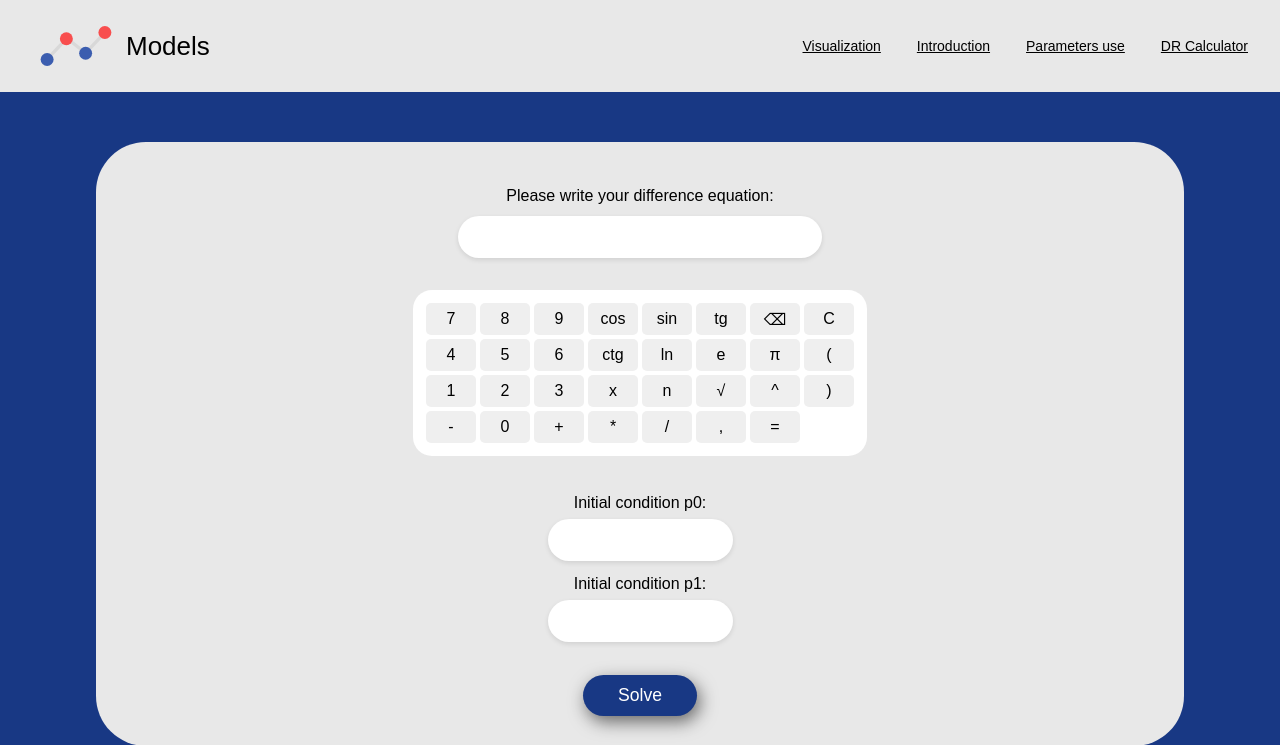
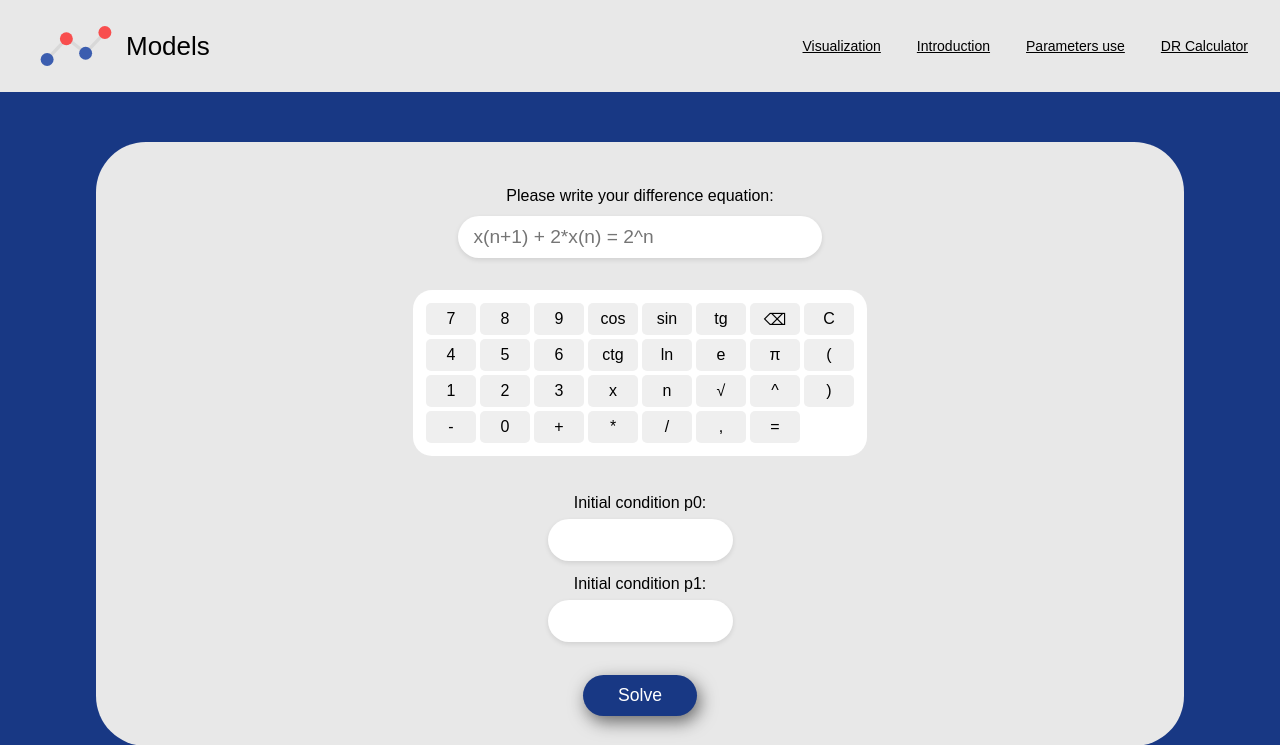
Before and after one commit to dosstacy/cobweb-website, a Flask app: page /calculator in a window 1280 px wide. Shown: the top 745 px of the page. Run offline with Flask 3, Linux system fonts and the light colour scheme; some libraries are stand-ins or nearby versions.

Commit message:
add placeholders

```diff
--- a/templates/calculator.html
+++ b/templates/calculator.html
@@ -14,7 +14,7 @@
             <form id="calc-form">
                 <label for="equation-input" style="display: block;">Please write your difference equation: </label>
                 <div class="eq-input-cont">
-                    <input class="eq-input" id="equation-input" required readonly/>
+                    <input class="eq-input" id="equation-input" required readonly placeholder="x(n+1) + 2*x(n) = 2^n"/>
                     <div class="error-message"></div>
                 </div>
                 <div class="calc-container">
--- a/templates/data.html
+++ b/templates/data.html
@@ -26,7 +26,7 @@
                 <div class="input-cont">
                     <label for="{{ field|lower }}">{{ field }}:</label>
                     {% if field == "Function" %}
-                        <input class="data-input" id="{{ field|lower }}" name="{{ field|lower }}" readonly/>
+                        <input class="data-input" id="{{ field|lower }}" name="{{ field|lower }}" readonly placeholder="4*x*(1-x)"/>
                         <div class="error-message" id="errorField"></div>
                         <div class="dropdown-math">
                             <input type="checkbox" id="dropdownToggle" class="dropdown-checkbox">
--- a/tools/models/cobweb_functions.py
+++ b/tools/models/cobweb_functions.py
@@ -3,11 +3,9 @@ from tools import convert_to_sympy
 
 ##TODO: 1. edit text pages
 ##TODO: 2. add language change
-##TODO: 3. add pomocku to function field
 ##TODO: 4. add modal window for solution error -> якщо рівняння не розв'язується, дописати знизу, що проблема може бути з полем function
-##TODO: 6. make calculator
 ##TODO: 7. edit main page
-##TODO: 8. коли користувач не задає n+1.... - виводити помилку під інпутом
+##TODO: 8. коли користувач не задає n+1.... - виводити помилку під інпутом -> зробити перевірки на те, що біля цих штук не має бути *
 
 class FuncCobweb:
     def __init__(self, str_func, x_min, x_max, y_min, y_max, seed, iterates):
```
